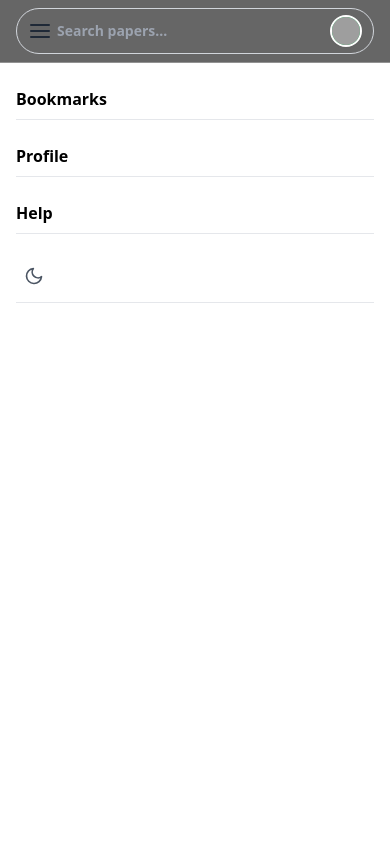
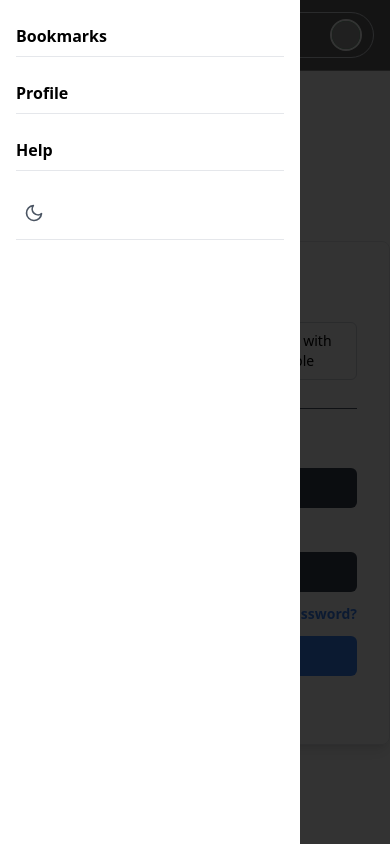
Before and after one commit to abubalo/uokpq, a Next.js app in the folder client/: page /login in a window 390 px wide. Both pictures are taken after a click on the button 34 px from the left and 31 px from the top of the page. Shown: the top 844 px of the page. Built offline with nearby package versions, Linux system fonts and the light colour scheme; grey boxes are pictures that could not be loaded.

Commit message:
Create background overlay for mobile nav

```diff
--- a/client/components/ui/Header.tsx
+++ b/client/components/ui/Header.tsx
@@ -12,12 +12,20 @@ import { AnimatePresence, motion } from "framer-motion";
 const Header = () => {
   const [darkMode, setDarkMode] = useState(false);
   const [isNavOpen, setIsNavOpen] = useState(false);
+  const [onSearchFocus, setOnsearchFocus] = useState(false);
 
   const handleNavOpen = () => {
     setIsNavOpen(!isNavOpen);
   };
 
   const handleSearch = (query: string) => {};
+
+  const handleSearchFocus = (isFocused?: boolean) => {
+    setOnsearchFocus(true || isFocused);
+  };
+  const handleSearchBlur = () => {
+    setOnsearchFocus(false);
+  };
 
   useEffect(() => {
     // Check for saved preference or system preference
@@ -44,15 +52,27 @@ const Header = () => {
     setDarkMode((prevMode) => !prevMode);
   }, []);
 
+  useEffect(() => {
+    if (isNavOpen) {
+      document.body.style.overflow = "hidden";
+    } else {
+      document.body.style.overflow = "auto";
+    }
+
+    return () => {
+      document.body.style.overflow = "auto";
+    };
+  }, [isNavOpen]);
+
   const user = true;
 
   return (
-    <header className="conainer mx-auto sticky top-0 z-50 ">
+    <header className="w-full sticky top-0 z-40">
       <nav className="hidden px-4 py-3 md:block bg-neutral-800/70 backdrop-blur-md border-b border-gray-200/30">
         <div className="flex items-center justify-between">
           {/* Logo */}
           <div className="flex-shrink-0">
-            <Link href="/" aria-label="webiste logo">
+            <Link href="/" aria-label="website logo">
               <Image src="/uokpq.svg" alt="uokpq logo" width={80} height={80} />
             </Link>
           </div>
@@ -93,24 +113,39 @@ const Header = () => {
         </div>
       </nav>
       {/* Mobile Navbar */}
-      <div className="block sticky top-0 px-4 py-2 bg-neutral-800/70 border-b border-neutral-300/40 backdrop-blur-lg md:hidden">
+      <div className="block sticky top-0 px-4 py-3 bg-neutral-800/70 border-b border-neutral-300/40 backdrop-blur-lg md:hidden">
         <MobileSearch
           onOpen={handleNavOpen}
+          isFocused={onSearchFocus}
+          onSearchFocus={handleSearchFocus}
+          onSearchBlur={handleSearchBlur}
           searchQuery=""
           onSearchChange={handleSearch}
         />
       </div>
       <AnimatePresence>
         {isNavOpen && (
-          <motion.nav
+          <>
+            {/* Background Overlay */}
+            <motion.div
               initial={{ opacity: 0 }}
-            animate={{ opacity: 1 }}
+              animate={{ opacity: 0.8 }}
               exit={{ opacity: 0 }}
               transition={{ duration: 0.2, ease: "easeInOut" }}
-            className="container mx-auto flex flex-col md:hidden"
+              className="fixed inset-0 bg-black z-20 cursor-pointer"
+              aria-label="background overlay"
+              onClick={handleNavOpen}
+            />
+            {/* Navigation Panel */}
+            <motion.nav
+              initial={{ x: "-100%" }}
+              animate={{ x: 0 }}
+              exit={{ x: "-100%" }}
+              transition={{ duration: 0.2, ease: "easeInOut" }}
+              className="fixed top-0 left-0 h-full z-30 flex flex-col md:hidden w-[300px]"
             >
               <div className="relative min-h-dvh font-semibold">
-              <ul className="absolute inset-0 w-full p-4 space-y-4 z-50 bg-white dark:bg-gray-900">
+                <ul className="absolute left-0 top-0 bottom-0 w-full p-4 z-30 space-y-4 bg-white dark:bg-neutral-900">
                   <li className="py-2 border-b">
                     <Link href="/bookmarks" aria-label="Bookmarks">
                       Bookmarks
@@ -131,7 +166,9 @@ const Header = () => {
                       onClick={toggleDarkMode}
                       className="p-2 rounded-full hover:bg-gray-200/50 dark:hover:bg-gray-700/50 transition-colors"
                       aria-label={
-                      darkMode ? "Switch to light mode" : "Switch to dark mode"
+                        darkMode
+                          ? "Switch to light mode"
+                          : "Switch to dark mode"
                       }
                     >
                       {darkMode ? (
@@ -144,6 +181,7 @@ const Header = () => {
                 </ul>
               </div>
             </motion.nav>
+          </>
         )}
       </AnimatePresence>
     </header>
```
Lines whose indentation alone changed are shown as unchanged.
